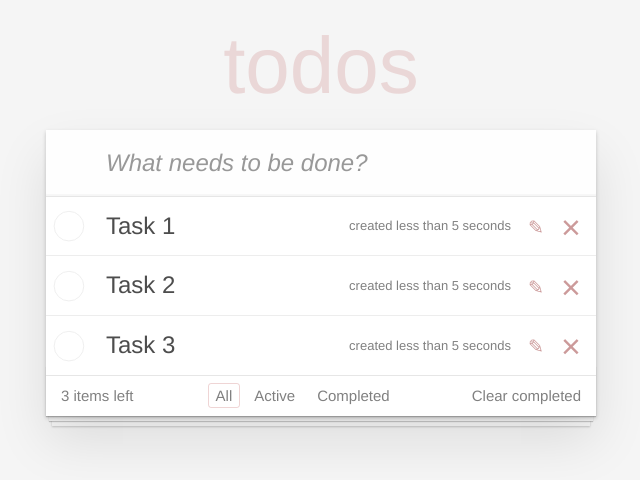
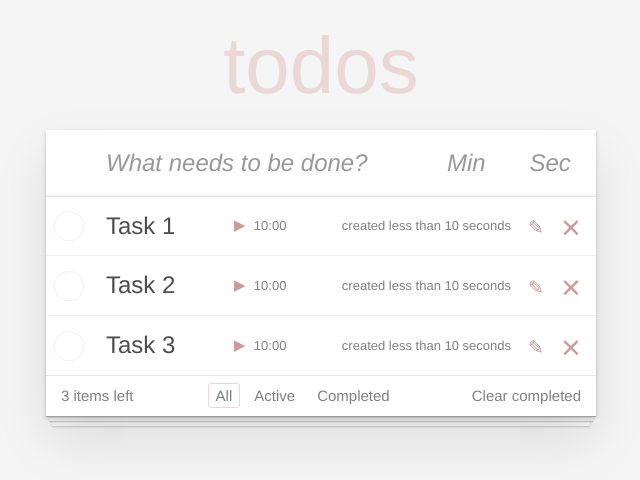
Before and after one commit to roman-rachkov/kata-todo-app, a React (Vite) app: page / in a window 1280 px wide. Shown: the top 480 px of the page, without its empty margins (319-959 px from the left). Built offline with nearby package versions, Linux system fonts and the light colour scheme.

Commit message:
complete timer

```diff
--- a/src/App.jsx
+++ b/src/App.jsx
@@ -1,4 +1,4 @@
-import React, { useMemo, useState } from 'react'
+import React, { useEffect, useMemo, useRef, useState } from 'react'
 
 import NewTaskForm from './Componenents/NewTaskForm'
 import Footer from './Componenents/Footer'
@@ -9,17 +9,69 @@ function App() {
 
   const [filter, setFilter] = useState(null)
 
-  function createTask(taskDescription) {
+  function createTask(taskDescription, timer = 600) {
     return {
       id: crypto.randomUUID(),
       completed: false,
       created: new Date(),
       description: taskDescription,
+      timeTrack: false,
+      currentTimer: timer,
     }
   }
 
-  const addTask = (taskDescription) => {
-    setTasks([...tasks, createTask(taskDescription)])
+  const requestRef = useRef()
+  const previousTimeRef = useRef()
+
+  const updateAllTimers = (time) => {
+    if (previousTimeRef.current === undefined) {
+      previousTimeRef.current = time
+    }
+    const deltaTime = time - previousTimeRef.current
+    if (deltaTime >= 1000) {
+      const tmpArr = tasks.slice()
+
+      tmpArr.forEach((task) => {
+        if (task.timeTrack) {
+          task.currentTimer -= parseInt(deltaTime / 1000)
+          if (task.currentTimer <= 0) {
+            task.timeTrack = false
+            alert(`Task ${task.description} time ended`)
+          }
+        }
+      })
+      setTasks(tmpArr)
+      previousTimeRef.current = time
+    }
+
+    requestRef.current = requestAnimationFrame(updateAllTimers)
+  }
+
+  useEffect(() => {
+    requestRef.current = requestAnimationFrame(updateAllTimers)
+    return () => cancelAnimationFrame(requestRef.current)
+  }, [tasks])
+
+  // const updateAllTimers = () => {
+  //   const tmpArr = tasks.slice()
+  //
+  //   tmpArr.forEach((task) => {
+  //     if (task.timeTrack) {
+  //       task.currentTimer--
+  //     }
+  //   })
+  //
+  //   setTasks(tmpArr)
+  // }
+
+  // useEffect(() => {
+  //   const interval = setInterval(updateAllTimers, 1000)
+  //   return () => clearInterval(interval)
+  // }, [tasks])
+
+  const addTask = (taskDescription, timer) => {
+    console.log(taskDescription, timer)
+    setTasks([...tasks, createTask(taskDescription, timer)])
   }
 
   const updateTask = (task) => {
--- a/src/Componenents/NewTaskForm/index.jsx
+++ b/src/Componenents/NewTaskForm/index.jsx
@@ -5,20 +5,30 @@ import Input from '../UI/Input/'
 
 const NewTaskForm = ({ handleCreateTask }) => {
   const [taskDescription, setTaskDescription] = useState('')
+  const [taskMinTimer, setTaskMinTimer] = useState('')
+  const [taskSecTimer, setTaskSecTimer] = useState('')
 
   const createNewTaskHandler = (event) => {
     event.preventDefault()
     if (taskDescription.trim() === '') {
       return
     }
-    handleCreateTask(taskDescription.trim())
+
+    const min = isNaN(parseInt(taskMinTimer)) ? 0 : parseInt(taskMinTimer)
+    const sec = isNaN(parseInt(taskSecTimer)) ? 0 : parseInt(taskSecTimer)
+
+    console.log(min, sec)
+
+    handleCreateTask(taskDescription.trim(), parseInt(min) * 60 + parseInt(sec))
     setTaskDescription('')
+    setTaskMinTimer('')
+    setTaskSecTimer('')
   }
 
   return (
     <header className="header">
       <h1>todos</h1>
-      <form action="#" method="POST" onSubmit={createNewTaskHandler}>
+      <form action="#" className={'new-todo-form'} method="POST" onSubmit={createNewTaskHandler}>
         <Input
           className="new-todo"
           placeholder="What needs to be done?"
@@ -27,7 +37,32 @@ const NewTaskForm = ({ handleCreateTask }) => {
           onChange={(event) => setTaskDescription(event.target.value)}
           label={'Add new ToDo'}
           required
+          name="task-description"
+          id={'task-description'}
         />
+        <Input
+          className="new-todo-form__timer"
+          placeholder="Min"
+          label="Min"
+          autoFocus
+          value={taskMinTimer}
+          name="task-min"
+          onChange={(event) => setTaskMinTimer(event.target.value)}
+          id={'task-min'}
+        />
+        <Input
+          className="new-todo-form__timer"
+          placeholder="Sec"
+          label="Sec"
+          autoFocus
+          name="task-sec"
+          value={taskSecTimer}
+          onChange={(event) => setTaskSecTimer(event.target.value)}
+          id={'task-sec'}
+        />
+        <button type="submit" className={'hidden'}>
+          Add Task
+        </button>
       </form>
     </header>
   )
--- a/src/Componenents/Task/index.jsx
+++ b/src/Componenents/Task/index.jsx
@@ -19,7 +19,20 @@ const Task = ({ task, updateTaskHandler, removeTaskHandler }) => {
     updateTaskHandler({ ...task, completed: event.target.checked })
   }
 
+  const startTaskTrack = () => {
+    updateTaskHandler({ ...task, timeTrack: true })
+  }
+
+  const stopTaskTrack = () => {
+    updateTaskHandler({ ...task, timeTrack: false })
+  }
+
   const classes = [task.completed ? 'completed' : '', editing ? 'editing' : '']
+  const formatTimer = (time) => {
+    const sec = time % 60
+    const min = parseInt(time / 60)
+    return `${min.toString().length > 1 ? min : '0' + min}:${sec.toString().length > 1 ? sec : '0' + sec}`
+  }
 
   return (
     <li className={classes.join(' ')}>
@@ -29,8 +42,16 @@ const Task = ({ task, updateTaskHandler, removeTaskHandler }) => {
           onChange={handleCompleted}
           label={
             <>
-              <span className="description">{task.description}</span>
-              <span className="created">created {formatDistanceToNow(task.created, { includeSeconds: true })}</span>
+              <span className="title">{task.description}</span>
+              <span className="description">
+                {!task.timeTrack ? (
+                  <button className="icon icon-play" onClick={startTaskTrack}></button>
+                ) : (
+                  <button className="icon icon-pause" onClick={stopTaskTrack}></button>
+                )}
+                {formatTimer(task.currentTimer)}
+              </span>
+              <span className="description">created {formatDistanceToNow(task.created, { includeSeconds: true })}</span>
             </>
           }
           id={task.id}
@@ -62,6 +83,8 @@ Task.propTypes = {
     description: PropTypes.string,
     completed: PropTypes.bool,
     created: PropTypes.instanceOf(Date),
+    timeTrack: PropTypes.bool,
+    currentTimer: PropTypes.number,
   }),
   updateTaskHandler: PropTypes.func,
   removeTaskHandler: PropTypes.func,
--- a/src/index.css
+++ b/src/index.css
@@ -49,8 +49,7 @@ body {
   background: #fff;
   margin: 130px 0 40px 0;
   position: relative;
-  box-shadow: 0 2px 4px 0 rgba(0, 0, 0, 0.2),
-  0 25px 50px 0 rgba(0, 0, 0, 0.1);
+  box-shadow: 0 2px 4px 0 rgba(0, 0, 0, 0.2), 0 25px 50px 0 rgba(0, 0, 0, 0.1);
 }
 
 .todoapp input::-webkit-input-placeholder {
@@ -84,7 +83,13 @@ body {
   text-rendering: optimizeLegibility;
 }
 
+.new-todo-form {
+  display: flex;
+  margin-bottom: 0;
+}
+
 .new-todo,
+.new-todo-form .new-todo-form__timer,
 .edit {
   position: relative;
   margin: 0;
@@ -102,11 +107,21 @@ body {
   -moz-osx-font-smoothing: grayscale;
 }
 
-.new-todo {
+.new-todo,
+.new-todo-form .new-todo-form__timer {
   padding: 16px 16px 16px 60px;
   border: none;
   background: rgba(0, 0, 0, 0.003);
-  box-shadow: inset 0 -2px 1px rgba(0,0,0,0.03);
+  box-shadow: inset 0 -2px 1px rgba(0, 0, 0, 0.03);
+}
+
+.new-todo {
+  width: 70%;
+}
+
+.new-todo-form .new-todo-form__timer {
+  width: 15%;
+  padding-left: 16px;
 }
 
 .main {
@@ -219,12 +234,16 @@ body {
   padding: 15px 85px 15px 60px;
 }
 
-.todo-list li label .created {
+.todo-list li .view {
+  position: relative;
+}
+
+.todo-list li label .description {
   font-size: 13px;
   color: gray;
 }
 
-.todo-list li label .description {
+.todo-list li label .title {
   word-break: break-all;
   display: block;
   line-height: 1.2;
@@ -233,20 +252,17 @@ body {
   color: #4d4d4d;
 }
 
-.todo-list li.completed label .description {
+.todo-list li.completed label .title {
   color: #cdcdcd;
   text-decoration: line-through;
 }
 
 .todo-list li .icon {
-  position: absolute;
-  top: 0;
-  bottom: -3px;
   width: 30px;
   height: 40px;
   font-size: 34px;
   color: #cc9a9a;
-  margin: auto 0 11px;
+  margin: auto 0;
   transition: color 0.2s ease-out;
   cursor: pointer;
 }
@@ -256,6 +272,9 @@ body {
 }
 
 .todo-list li .icon-destroy {
+  position: absolute;
+  top: 0;
+  bottom: -3px;
   right: 10px;
 }
 
@@ -264,12 +283,35 @@ body {
 }
 
 .todo-list li .icon-edit {
+  position: absolute;
+  top: 0;
+  bottom: -3px;
   font-size: 19px;
   right: 45px;
 }
 
 .todo-list li .icon-edit:after {
   content: '✎';
+}
+
+.todo-list li .icon-pause,
+.todo-list li .icon-play {
+  font-size: 18px;
+  width: 18px;
+  height: 18px;
+  margin-right: 5px;
+}
+
+.todo-list li .icon-play {
+  font-size: 15px;
+}
+
+.icon-pause:after {
+  content: '⏸';
+}
+
+.icon-play:after {
+  content: '▶';
 }
 
 .todo-list li .edit {
@@ -301,11 +343,8 @@ body {
   left: 0;
   height: 50px;
   overflow: hidden;
-  box-shadow: 0 1px 1px rgba(0, 0, 0, 0.2),
-  0 8px 0 -3px #f6f6f6,
-  0 9px 1px -3px rgba(0, 0, 0, 0.2),
-  0 16px 0 -6px #f6f6f6,
-  0 17px 2px -6px rgba(0, 0, 0, 0.2);
+  box-shadow: 0 1px 1px rgba(0, 0, 0, 0.2), 0 8px 0 -3px #f6f6f6, 0 9px 1px -3px rgba(0, 0, 0, 0.2),
+    0 16px 0 -6px #f6f6f6, 0 17px 2px -6px rgba(0, 0, 0, 0.2);
 }
 
 .todo-count {
@@ -389,7 +428,7 @@ html .clear-completed:active {
 	Hack to remove background from Mobile Safari.
 	Can't use it globally since it destroys checkboxes in Firefox
 */
-@media screen and (-webkit-min-device-pixel-ratio:0) {
+@media screen and (-webkit-min-device-pixel-ratio: 0) {
   .toggle-all,
   .todo-list li .toggle {
     background: none;
```
